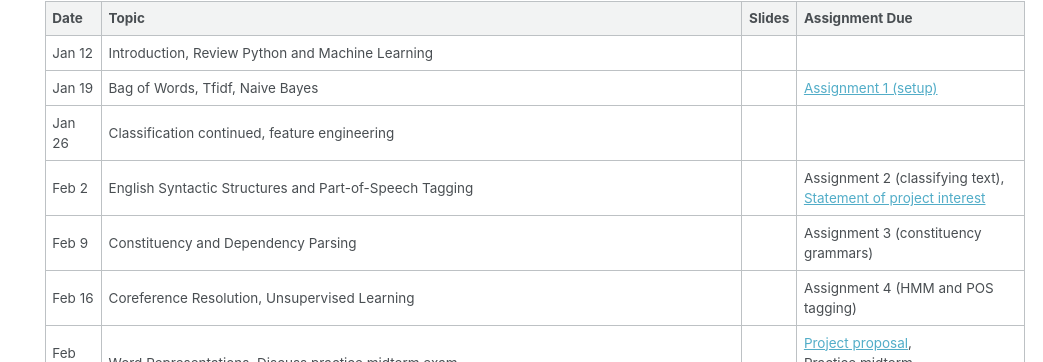
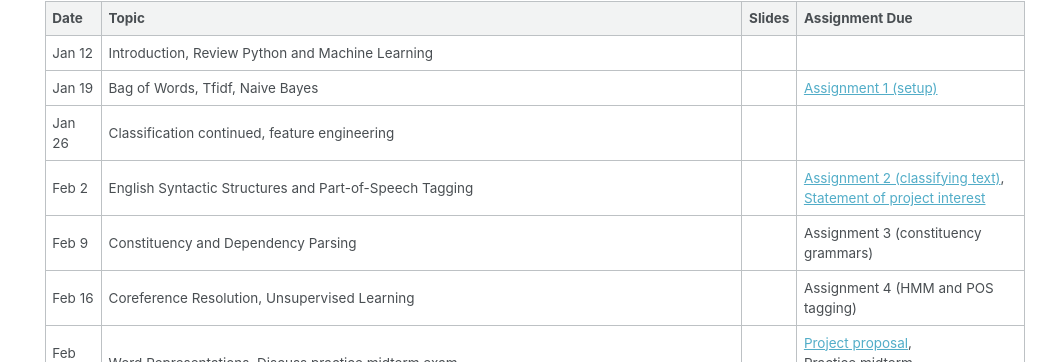
Before and after one commit to rasikabh/rasikabh.github.io, a Jekyll site: the page built from _pages/nlp2023.md, in a window 1280 px wide and 900 px high, scrolled down 640 px. Shown: the part 90-452 px from the top of the window, without its empty margins (237-1280 px from the left). Built offline with Jekyll 4.4.1, drawn with Linux system fonts in a browser that asks for light colours; some of the changed lines change nothing that is shown.

Commit message:
Update nlp2023.md

```diff
--- a/_pages/nlp2023.md
+++ b/_pages/nlp2023.md
@@ -43,7 +43,7 @@ Tuesdays 10am - 12pm outside room 1010
 | Jan 12  | Introduction, Review Python and Machine Learning                                             |        |                |
 | Jan 19 | Bag of Words, Tfidf, Naive Bayes                                                              |        | [Assignment 1 (setup)](https://docs.google.com/document/d/1YaN7B-1CaPwAk7X-gqNgtAd3JQMdIvJo9SUiFIdgpek/edit?usp=sharing) |
 | Jan 26 | Classification continued, feature engineering |        |  |
-| Feb 2 | English Syntactic Structures and Part-of-Speech Tagging |  | Assignment 2 (classifying text), <br/> [Statement of project interest](https://docs.google.com/document/d/1qe6uiXbJRvUv1WxvN_YH1PHN7yPMu5hcos9N6x7s_cc/edit?usp=sharing) |
+| Feb 2 | English Syntactic Structures and Part-of-Speech Tagging |  | [Assignment 2 (classifying text)](https://docs.google.com/document/d/1Ryj6umrzfOFC4xCoSG8wLvmo1CxWetb4LAF8R9xJ5Zk/edit?usp=sharing), <br/> [Statement of project interest](https://docs.google.com/document/d/1qe6uiXbJRvUv1WxvN_YH1PHN7yPMu5hcos9N6x7s_cc/edit?usp=sharing) |
 | Feb 9  | Constituency and Dependency Parsing                                                           |  | Assignment 3 (constituency grammars) |
 | Feb 16 | Coreference Resolution, Unsupervised Learning                                                                       |  | Assignment 4 (HMM and POS tagging) |
 | Feb 23 | Word Representations, Discuss practice midterm exam  |  | [Project proposal](https://docs.google.com/document/d/1qe6uiXbJRvUv1WxvN_YH1PHN7yPMu5hcos9N6x7s_cc/edit?usp=sharing), <br> Practice midterm (recommended) |
```
